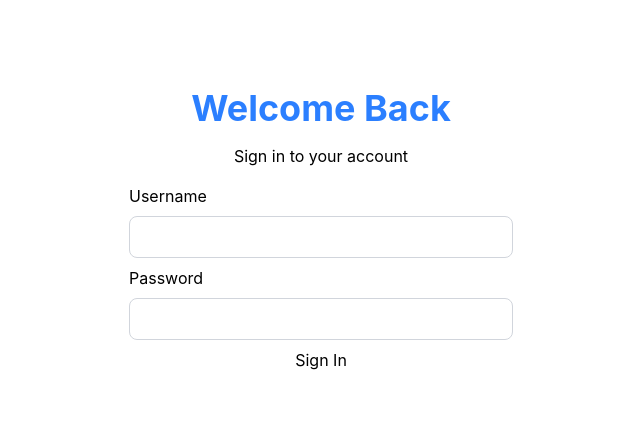
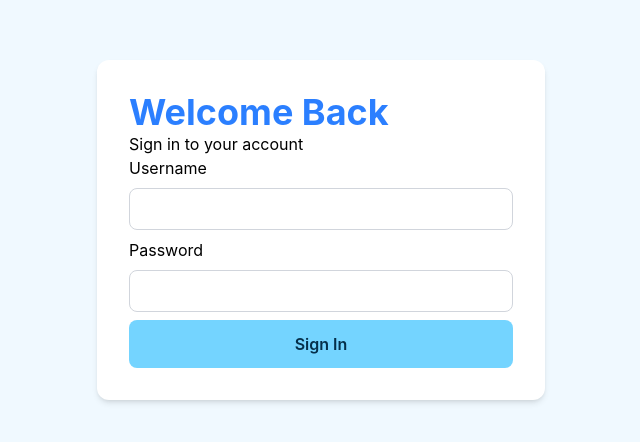
Before and after one commit to iiamolu/CompSec-MFA, a React (Vite) app in the folder frontend/: page / in a window 1280 px wide. Shown: the part 170-612 px from the top of the page, without its empty margins (319-959 px from the left). Built offline with nearby package versions, Linux system fonts and the light colour scheme.

Commit message:
Added card around login form; also pushing now just in case because i have a scheduled update

```diff
--- a/frontend/src/pages/Login.jsx
+++ b/frontend/src/pages/Login.jsx
@@ -1,11 +1,17 @@
 function Login() {
     // Display
     return(
-        <main className="min-h-screen flex flex-col items-center justify-center gap-4 px-4">
+        // Center
+        <main className="min-h-screen flex flex-col items-center justify-center gap-4 px-4 bg-sky-50">
+            {/* Card around login form */}
+            <div className="bg-white rounded-xl shadow-md p-8 w-full max-w-md">
+
             <h1 className="text-4xl font-bold text-blue-500">
                 Welcome Back
             </h1>
+
             <p>Sign in to your account</p>
+
             {/* Flex column so that username and password aren't next to eachother; limit form's width */}
             <form className="flex flex-col gap-2 w-full max-w-sm">
                 <label htmlFor="username">Username</label>
@@ -28,8 +34,15 @@ function Login() {
                 required
                 />
 
-                <button type="submit">Sign In</button>
+                {/* Giving the button color */}
+                <button
+                type="submit"
+                className="bg-sky-300 text-sky-950 font-semibold py-3 px-4 rounded-lg hover:bg-sky-400 transition-colors"
+                >
+                    Sign In
+                    </button>
             </form>
+            </div>
         </main>
     );
 }
```
